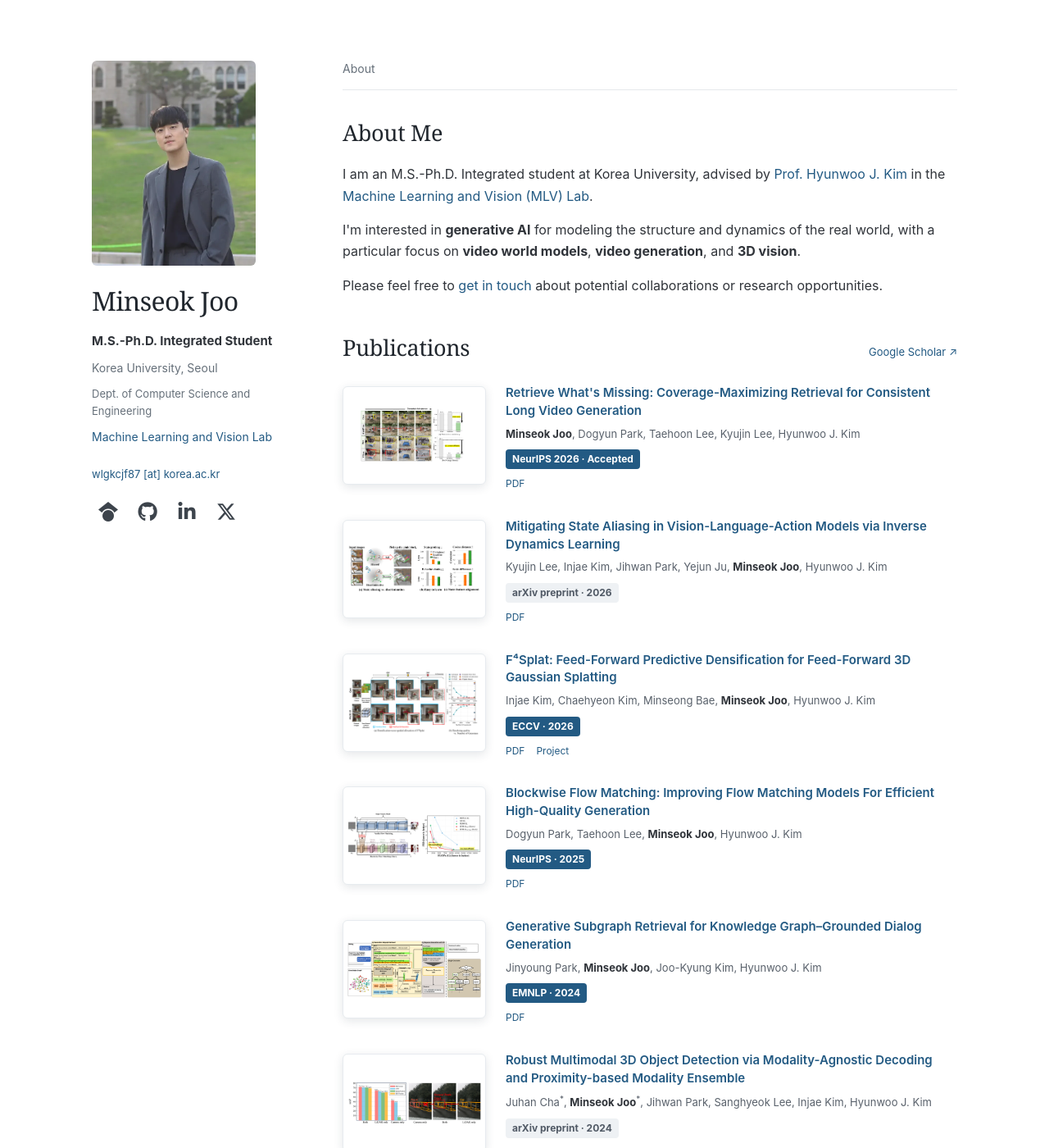
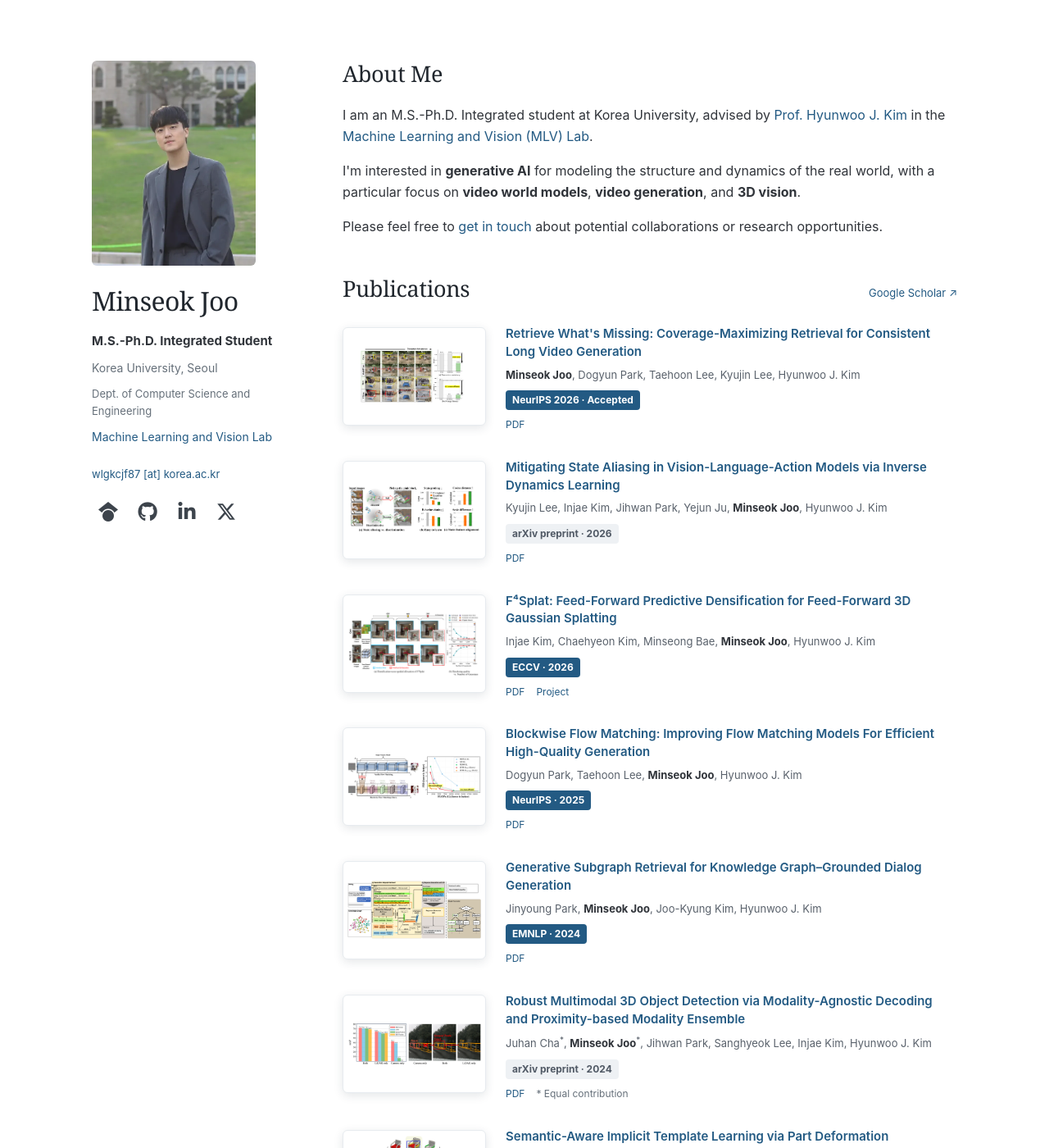
Before and after one commit to zoomkinseok/zoomkinseok.github.io, a Jekyll site: the page built from _pages/about.md, in a window 1280 px wide and 1400 px high. Shown: the whole window at 82% size. Built offline with Jekyll 4.4.1, drawn with Linux system fonts in a browser that asks for light colours.

Commit message:
Remove the top navigation and its spacing

```diff
--- a/_layouts/academic.html
+++ b/_layouts/academic.html
@@ -38,11 +38,6 @@
         </nav>
       </aside>
       <main id="main-content" class="main-content">
-        <nav class="site-nav" aria-label="Main navigation">
-          {% for item in site.data.navigation.main %}
-          <a href="{{ item.url | relative_url }}">{{ item.title | escape }}</a>
-          {% endfor %}
-        </nav>
         {{ content }}
         <footer class="site-footer">
           <span>© {{ site.time | date: '%Y' }} {{ site.author.name | escape }}</span>
--- a/assets/css/academic.css
+++ b/assets/css/academic.css
@@ -47,9 +47,6 @@ p { margin: 0 0 1em; }
 .profile-links a:hover, .profile-links a:focus-visible { color: var(--link); background: #f0f4f7; text-decoration: none; }
 .profile-links .fa-brands { font-size: 24px; line-height: 1; }
 .main-content { min-width: 0; }
-.site-nav { display: flex; gap: 27px; border-bottom: 1px solid var(--line); padding-bottom: 14px; margin: 0 0 34px; font-size: 14px; }
-.site-nav a { color: var(--muted); }
-.site-nav a:hover, .site-nav a:focus-visible { color: var(--link); }
 section { scroll-margin-top: 28px; }
 h2 { font-family: Georgia, "Times New Roman", serif; font-size: 27px; font-weight: 500; letter-spacing: -.3px; line-height: 1.3; margin: 0 0 20px; color: #20262d; }
 .about { margin-bottom: 45px; }
@@ -87,7 +84,6 @@ h2 { font-family: Georgia, "Times New Roman", serif; font-size: 27px; font-weigh
   .profile-lab { margin-bottom: 12px; }
   .profile-contact { display: flex; flex-wrap: wrap; gap: 4px 18px; }
   .profile-links { margin-top: 10px; }
-  .site-nav { margin-bottom: 29px; }
   .publication { grid-template-columns: 155px minmax(0, 1fr); }
   .publication-thumbnail { width: 155px; height: 110px; }
 }
```
